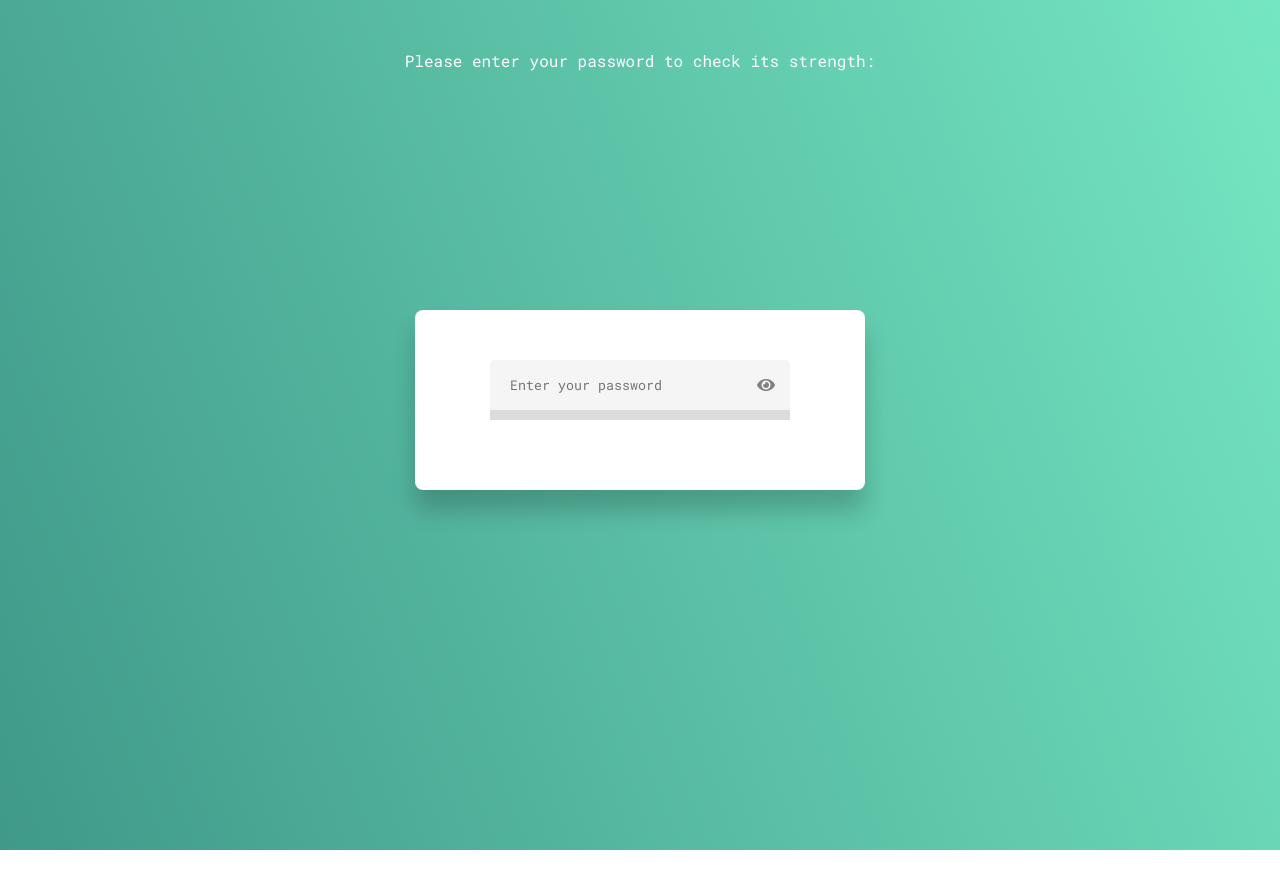
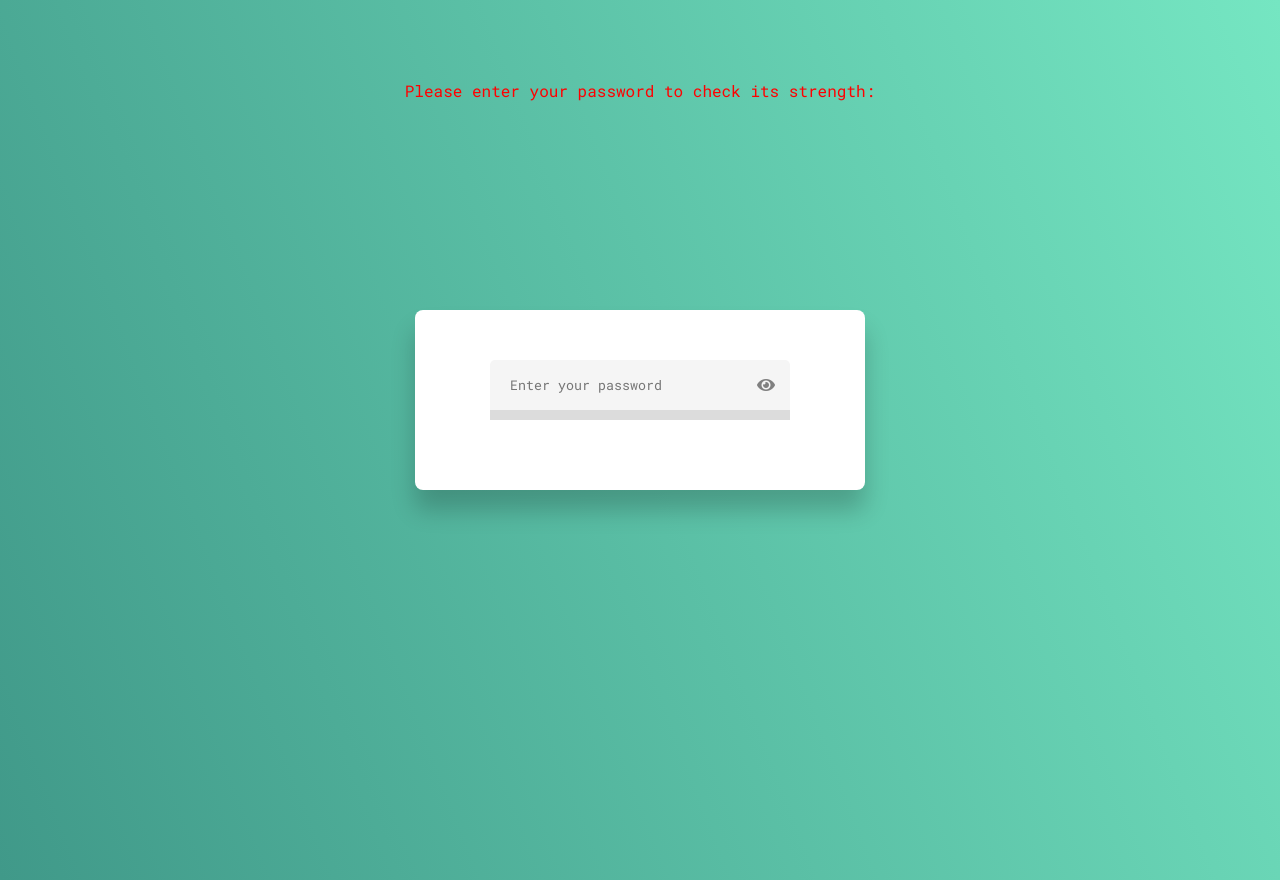
Before and after one commit to Srijita2002/Password_Strength_Checker, a plain HTML site: page index.html in a window 1280 px wide. Before the commit the page ends 850 px from the top, so only its background shows below. Drawn offline with Linux system fonts and the light colour scheme.

Commit message:
Update style.css

```diff
--- a/style.css
+++ b/style.css
@@ -16,9 +16,9 @@ body{
 .description {
     font-family: 'Roboto Mono', monospace;
     font-size: 16px;
-    color: #ffff;
-    margin-bottom: 20px;
-    margin-top: 50px;
+    color: red;
+    margin-bottom: 80px;
+    margin-top: 80px;
     text-align: center;
 }
 .wrapper{
```
